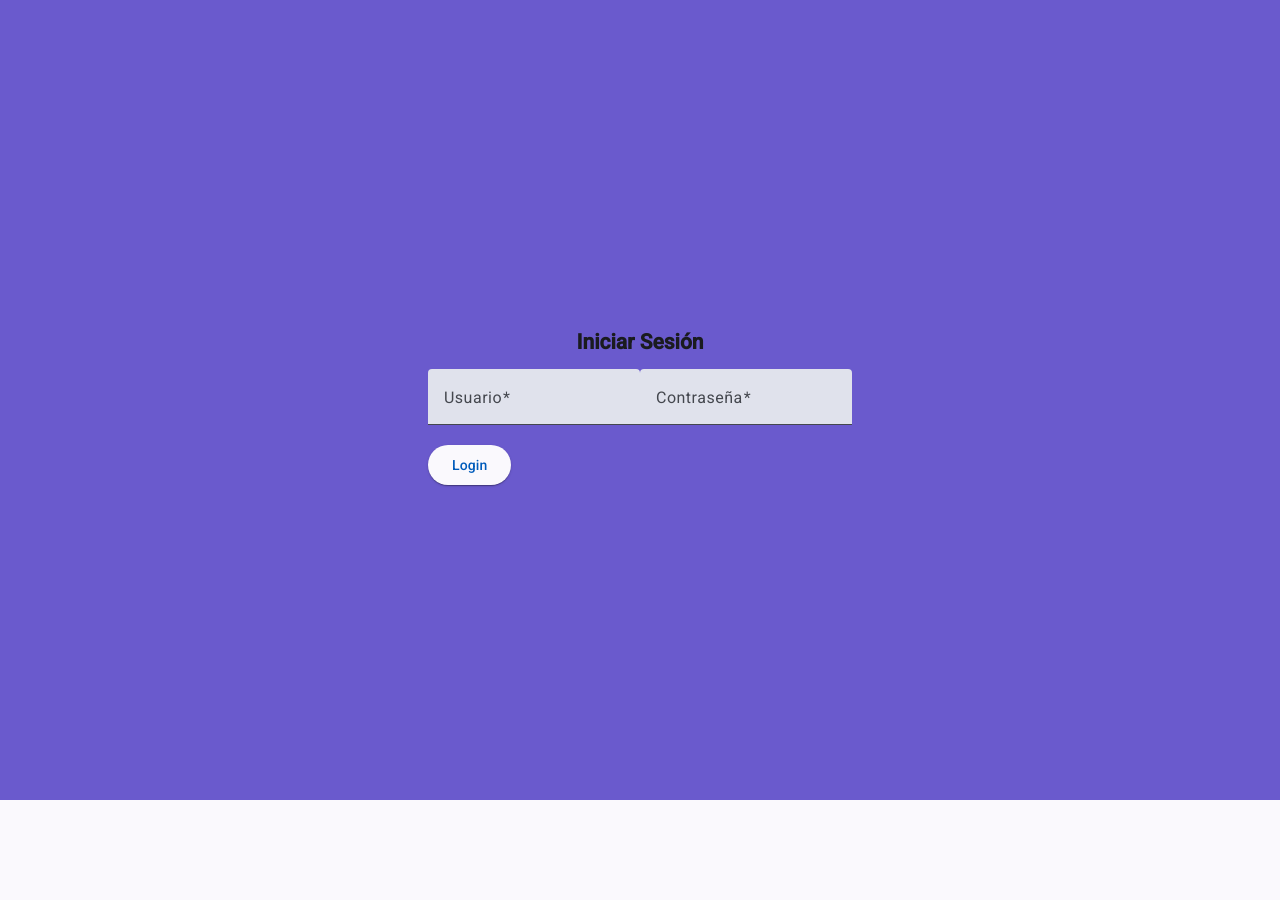
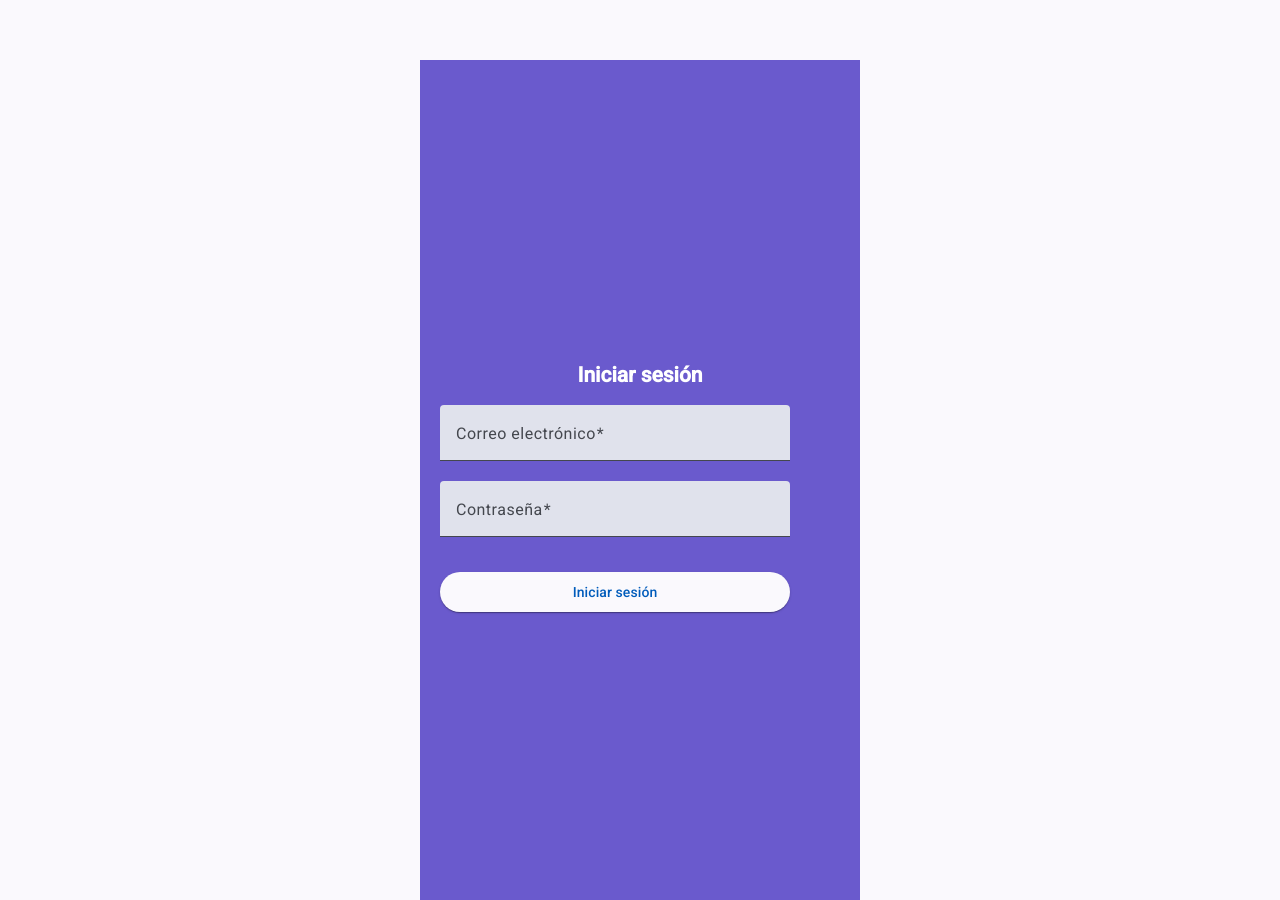
Before and after one commit to JoseOrantes/HT_1_AplicacionesWeb2026, an Angular app in the folder HT_1_AplicacionesWeb2026/: page / in a window 1280 px wide. Before the commit the page ends 800 px from the top, so only its background shows below. Built offline with nearby package versions, Linux system fonts and the light colour scheme.

Commit message:
Actualización de labels, placeholders y estilos del login

```diff
--- a/HT_1_AplicacionesWeb2026/src/app/features/login/login.component.css
+++ b/HT_1_AplicacionesWeb2026/src/app/features/login/login.component.css
@@ -6,3 +6,19 @@
   height: 100vh;
   background: slateblue;
 }
+
+mat-form-field {
+  width: 100%;
+  max-width: 350px;
+}
+
+h2 {
+  color: #fff;
+  margin-bottom: 20px;
+}
+
+button {
+  width: 100%;
+  max-width: 350px;
+  margin-top: 15px;
+}
--- a/HT_1_AplicacionesWeb2026/src/app/features/login/login.component.html
+++ b/HT_1_AplicacionesWeb2026/src/app/features/login/login.component.html
@@ -1,32 +1,37 @@
 <div class="login-container">
-  <h2>Iniciar Sesión</h2>
+  <h2>Iniciar sesión</h2>
 
   <form (ngSubmit)="login()" #loginForm="ngForm" autocomplete="off">
 
-    <mat-form-field appearance="fill">
-      <mat-label>Usuario</mat-label>
-      <input matInput
+    <mat-form-field appearance="fill" class="full-width">
+      <mat-label>Correo electrónico</mat-label>
+      <input
+        matInput
         type="email"
         name="username"
         [(ngModel)]="username"
         required
         autocomplete="new-email"
-        placeholder="example@email.com"
+        placeholder="Ingrese su correo electrónico"
       />
     </mat-form-field>
 
-    <mat-form-field appearance="fill">
+    <mat-form-field appearance="fill" class="full-width">
       <mat-label>Contraseña</mat-label>
-      <input matInput
+      <input
+        matInput
         type="password"
         name="password"
         [(ngModel)]="password"
         required
         autocomplete="new-password"
-        placeholder="******"
+        placeholder="Ingrese su contraseña"
       />
     </mat-form-field>
-    <br>
-    <button mat-raised-button type="submit">Login</button>
+
+    <button mat-raised-button color="primary" type="submit">
+      Iniciar sesión
+    </button>
+
   </form>
 </div>
--- a/HT_1_AplicacionesWeb2026/src/styles.css
+++ b/HT_1_AplicacionesWeb2026/src/styles.css
@@ -1 +1,16 @@
 /* You can add global styles to this file, and also import other style files */
+
+.full-width {
+  width: 100%;
+}
+
+.login-container {
+  max-width: 400px;
+  margin: 60px auto;
+  padding: 20px;
+}
+
+button {
+  width: 100%;
+  margin-top: 15px;
+}
```
